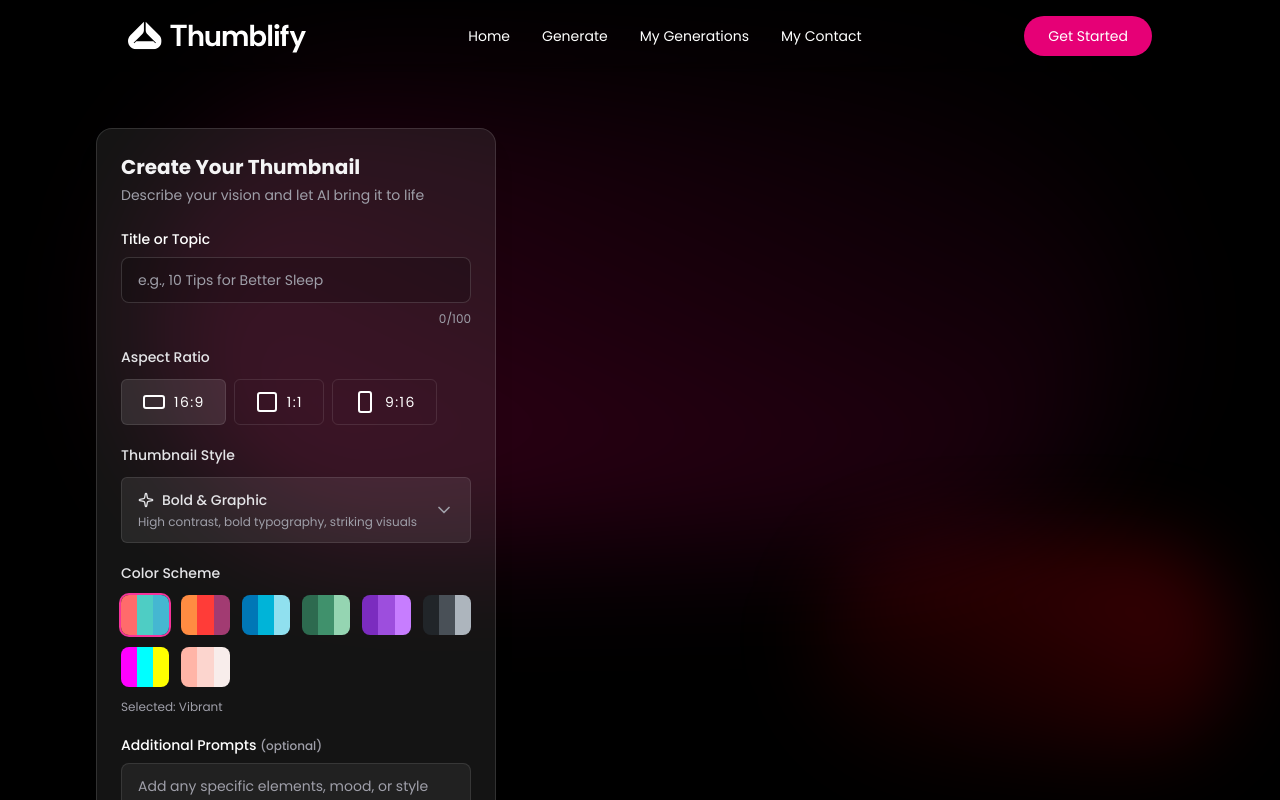
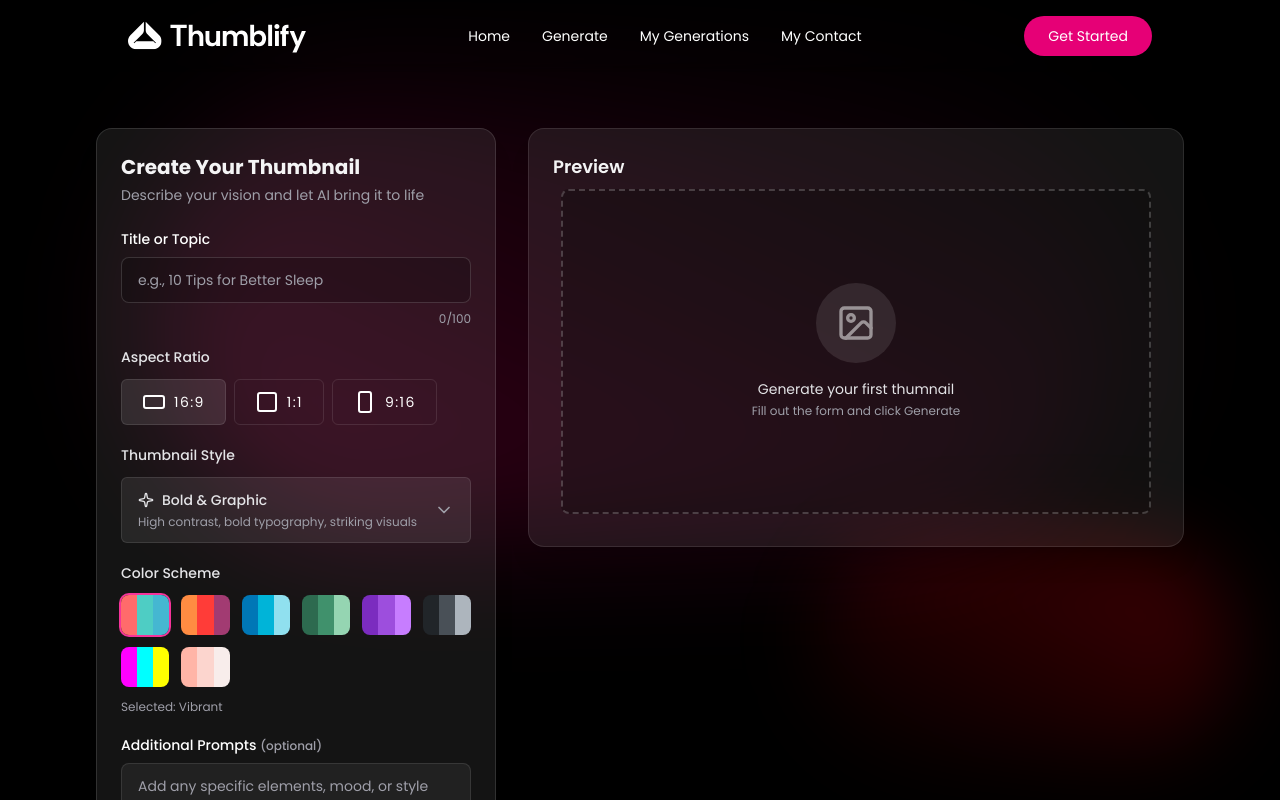
Before and after one commit to Rajibbepary/AI_Thumbnail_Generator, a React (Vite) app in the folder client/: page /generate in a window 1280 px wide. Shown: the top 800 px of the page. Built offline with nearby package versions, Linux system fonts and the light colour scheme.

Commit message:
feat: add thumbnail preview panel with loading, empty and download states

```diff
--- /dev/null
+++ b/client/src/components/PreviewPanel.tsx
@@ -0,0 +1,57 @@
+
+import type {AspectRatio, IThumbnail } from "../assets/assets";
+import { DownloadIcon, ImageIcon, Loader2Icon } from "lucide-react";
+
+
+const PreviewPanel = ({thumbnail, isLoading, aspectRatio} : {thumbnail: IThumbnail | null, isLoading: boolean; aspectRatio:AspectRatio}) => {
+
+    const aspectClasses = {
+        '16:9' : 'aspect-video',
+        '1:1' : 'aspect-video',
+        '9:16' : 'aspect-[9/16]'
+    } as Record<AspectRatio, string>;
+
+    const onDownload = ()=>{
+       if(!thumbnail?.image_url) return;
+       window.open(thumbnail.image_url, '_blank')
+    }
+
+    return (
+        <div className="relative mx-auto w-full max-w-2xl">
+            <div className={`relative overflow-hidden ${aspectClasses[aspectRatio]}`}>
+                {/* Loading state */}
+                {isLoading && (
+                    <div className="absolute inset-0 flex flex-col items-center justify-center gap-4 bg-black/25">
+                        <Loader2Icon className="size-8 animate-spin text-zinc-400"/>
+                        <div className="text-center"><p className="text-sm font-medium text-zinc-200">AI is creating your thumbnail...</p>
+                        <p className="mt-1 text-xs text-zinc-400">This may take 10-20 seconds</p></div>
+                    </div>
+                )}
+                {/* Image preview */}
+                {!isLoading && thumbnail?.image_url && (
+                    <div className="group relative h-full w-full">
+                        <img src={thumbnail?.image_url} alt={thumbnail.title} className="h-full w-full object-cover"/>
+                        <div className="absolute inset-0 flex items-end justify-center bg-black/10 opacity-0 transition-opacity group-hover:opacity-100">
+                            <button onClick={onDownload} type="button" className="mb-6 flex items-center gap-2 rounded-md px-5 py-2.5 text-xs font-medium transition bg-white/30 ring-2 ring-white/40 backdrop-blur hover:scale-105 active:scale-95">
+                                <DownloadIcon className="size-4"/>
+                                Download Thumbnail
+                            </button>
+                        </div>
+                    </div>
+                )}
+                {/* Empty state */}
+                {!isLoading && !thumbnail?.image_url && (
+                    <div className="absolute inset-0 m-2 flex flex-col items-center justify-center gap-4 rounded-lg border-2 border-dashed border-white/20 bg-black/25">
+                        <div className="max-sm:hidden flex size-20 items-center justify-center rounded-full bg-white/10">
+                            <ImageIcon className="size-10 text-white opacity-50"/>
+                        </div>
+                        <div className="px-4 text-center"><p className="font text-zinc-200">Generate your first thumnail</p>
+                        <p className="mt-1 text-xs text-zinc-400">Fill out the form and click Generate</p></div>
+                    </div>
+                )}
+            </div>
+        </div>
+    );
+};
+
+export default PreviewPanel;
--- a/client/src/pages/Generate.tsx
+++ b/client/src/pages/Generate.tsx
@@ -6,6 +6,7 @@
 import AspectRatioSelector from "../components/AspectRatioSelector";
 import StyleSelector from "../components/StyleSelector";
 import ColorSchemeSelector from "../components/ColorSchemeSelector";
+import PreviewPanel from "../components/PreviewPanel";
 
 
 const Generate = () => {
@@ -62,7 +63,12 @@
                     </div>
                    </div>
                    {/* RIGHT PANEL */}
-                   <div></div>
+                   <div>
+                    <div className="p-6 rounded-2xl bg-white/8 border border-white/10 shadow-xl">
+                        <h2 className="text-lg font-semibold text-zinc-100">Preview</h2>
+                    <PreviewPanel thumbnail={thumbnail} isLoading={loading} aspectRatio={aspectRatio}/>
+                    </div>
+                   </div>
                 </div>
                 </main>
             </div>
```
